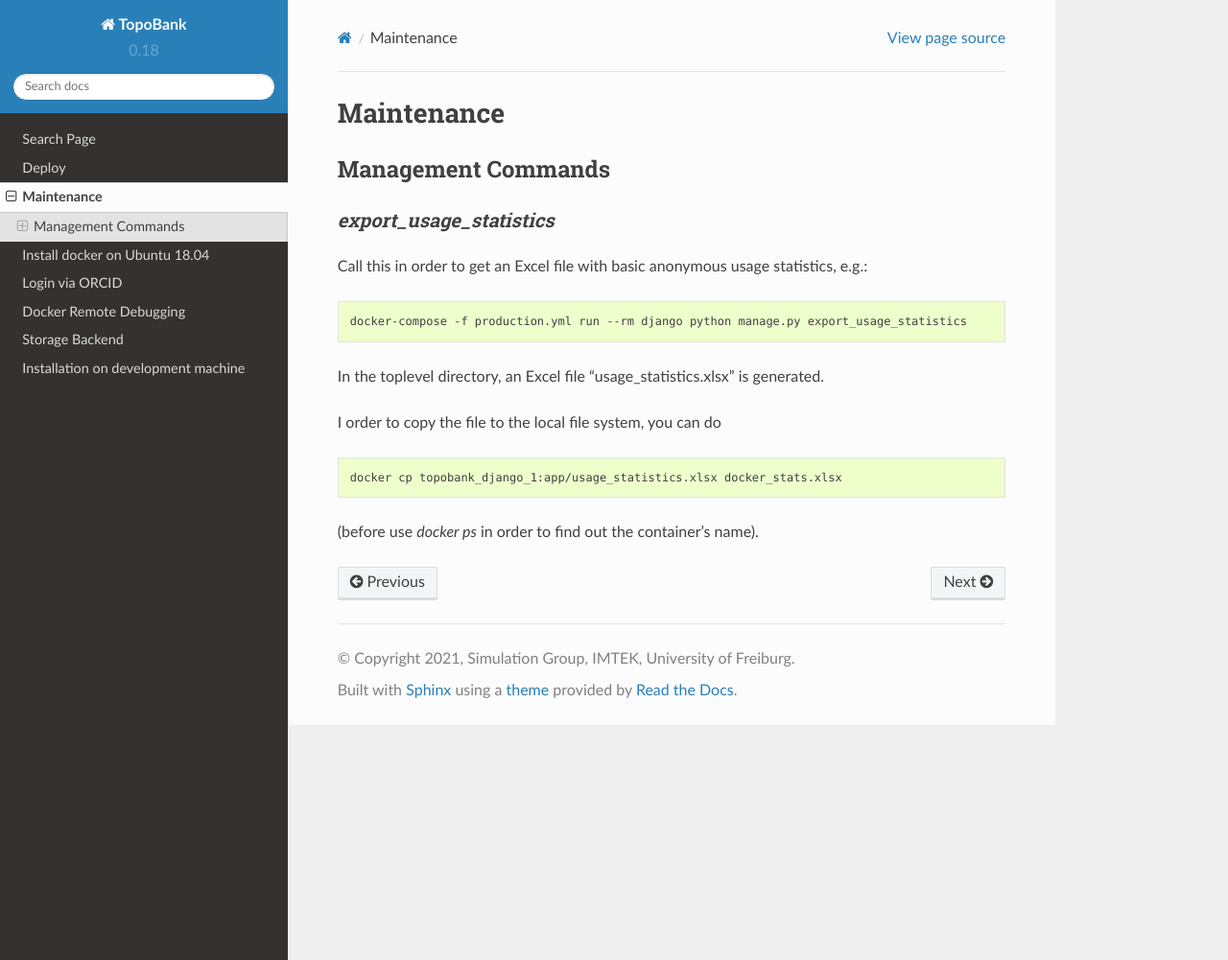
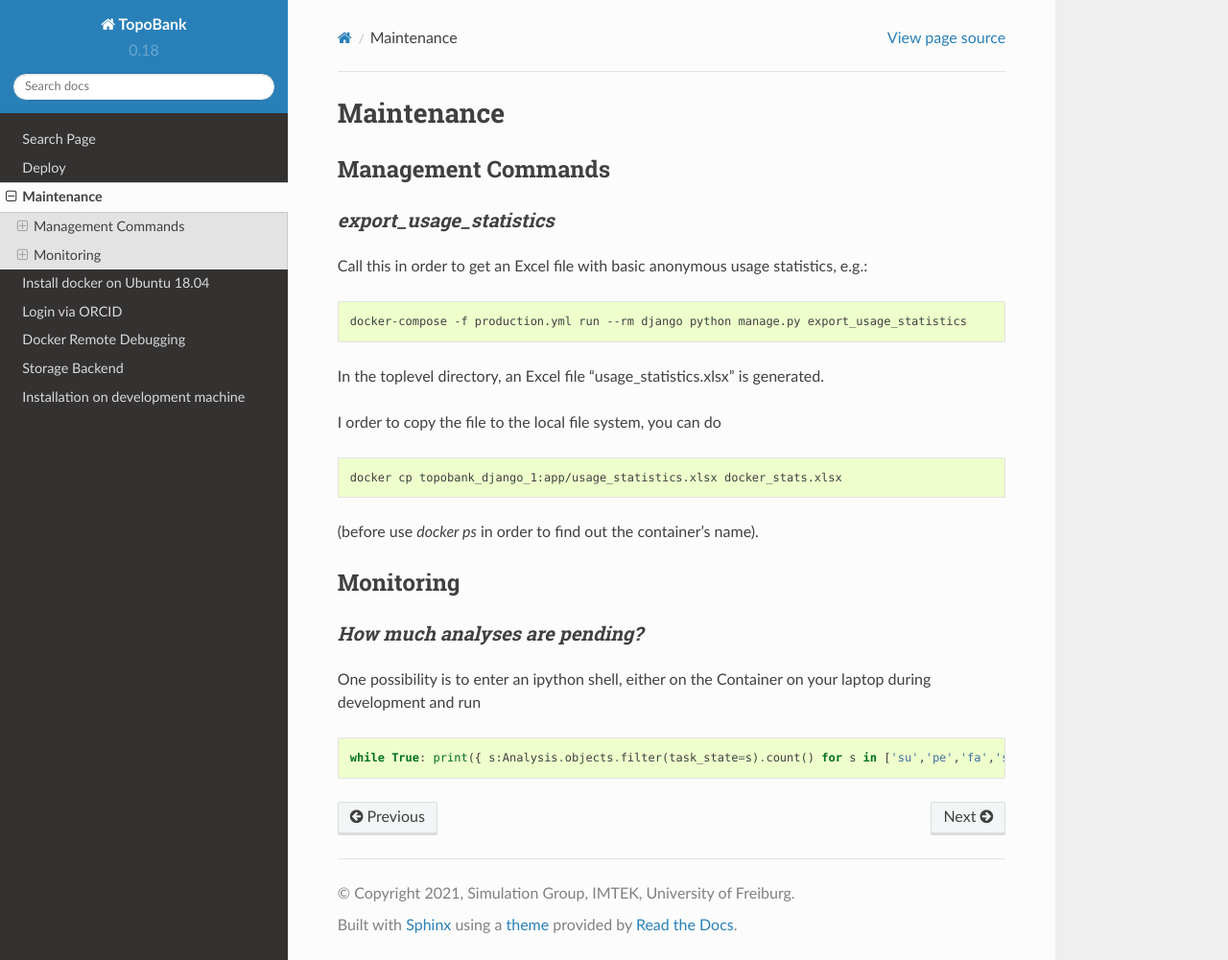
Before and after one commit to ContactEngineering/topobank, a Sphinx documentation site: the page built from docs/maintenance.rst, in a window 1280 px wide and 1001 px high. Shown: the whole window at 96% size. Built offline with Sphinx 7.4.7 and the Read the Docs theme 2.0.0, drawn with Linux system fonts in a browser that asks for light colours.

Commit message:
DOC: Small note about how to monitor number of analyses in a shell.

```diff
--- a/docs/maintenance.rst
+++ b/docs/maintenance.rst
@@ -25,3 +25,17 @@ I order to copy the file to the local file system, you can do
     docker cp topobank_django_1:app/usage_statistics.xlsx docker_stats.xlsx
 
 (before use `docker ps` in order to find out the container's name).
+
+
+Monitoring
+----------
+
+`How much analyses are pending?`
+................................
+
+One possibility is to enter an ipython shell, either on the Container
+on your laptop during development and run
+
+.. code:: python
+
+    while True: print({ s:Analysis.objects.filter(task_state=s).count() for s in ['su','pe','fa','st']}); import time; time.sleep(2)
```
